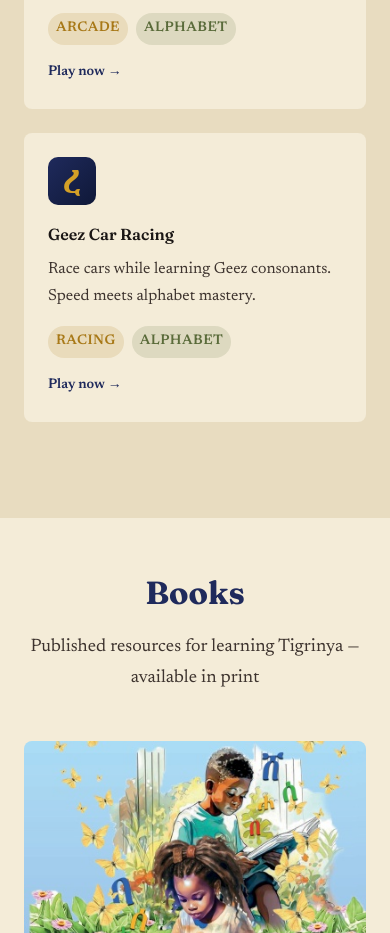
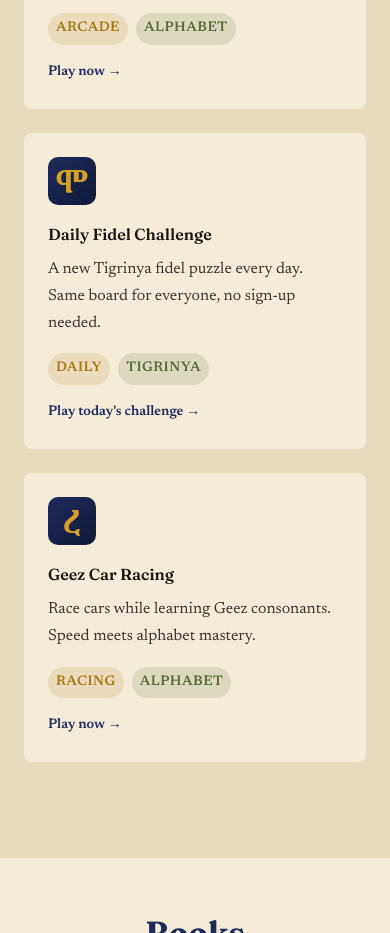
Before and after one commit to ydroberts/geezword.com, a plain HTML site: page index.html in a window 390 px wide. Shown: the part 5061-5994 px from the top of the page. Drawn offline with Linux system fonts and the light colour scheme.

Commit message:
Link the Daily Challenge from the homepage and site search
The /challenge landing page has existed since the previous commit but nothing
pointed at it -- no link in any page, script or nav. A landing page nobody can
reach promotes nothing, so this adds the two entry points the site already has
conventions for.

A fourth card in the Play category, matching the three beside it exactly:
icon, heading, one sentence, two tags, action link. It needed no CSS, which is
the point -- it inherits the existing .app-card grid and reflows at mobile the
same way its neighbours do.

The copy states what the thing is and nothing more: a daily Tigrinya puzzle,
the same board for everyone, no sign-up. DESIGN.md asks for editorial rather
than promotional tone, so it makes no claim about difficulty or fun.

The search index gets the matching entry. That array lists every app on the
site; leaving one out would be the inconsistency, not adding it.

The card points at /challenge rather than straight at
games.geezword.com/challenge. That keeps geezword.com as the promotional
surface and gives the social preview image somewhere to be shared from. It
costs a click, and the funnel will show it: visitors who bounce on the landing
page never reach the game, so challenge_opened under-counts relative to a
direct link. That tradeoff was chosen deliberately.

Verified against a local server mirroring vercel.json (cleanUrls, no trailing
slash), at 1440 and 375: card in the right place in the grid, inside the
viewport at both widths with no horizontal overflow, search finds it,
click-through reaches the landing page styled with navbar and footer, and its
CTA resolves to the production game. Every other page still returns 200 with
navigation unchanged.

Registration, admin, Firebase and Firestore are untouched, and nothing outside
these two files changed.

```diff
--- a/index.html
+++ b/index.html
@@ -203,6 +203,17 @@
             <span class="app-card-link">Play now &#8594;</span>
           </a>
 
+          <a href="/challenge" class="app-card">
+            <div class="app-card-icon icon-play">&#4638;</div>
+            <h4>Daily Fidel Challenge</h4>
+            <p>A new Tigrinya fidel puzzle every day. Same board for everyone, no sign-up needed.</p>
+            <div class="app-card-tags">
+              <span class="tag tag-play">Daily</span>
+              <span class="tag tag-learn">Tigrinya</span>
+            </div>
+            <span class="app-card-link">Play today&#39;s challenge &#8594;</span>
+          </a>
+
           <a href="https://racing.geezword.com" class="app-card">
             <div class="app-card-icon icon-play">&#4648;</div>
             <h4>Geez Car Racing</h4>
--- a/script.js
+++ b/script.js
@@ -31,6 +31,7 @@ document.addEventListener('DOMContentLoaded', () => {
     { name: 'Geez Fidel Marble Games', desc: 'Learn the Geez alphabet through a marble matching game', url: 'https://marbles.geezword.com', tags: 'game alphabet play' },
     { name: 'Sirate Kidase Tutor', desc: 'Interactive tutor for Orthodox Tewahedo Kidase liturgy', url: 'https://kidase.geezword.com', tags: 'learning culture liturgy' },
     { name: 'Geez Fidel Arcade', desc: 'Fifteen arcade and puzzle games for learning the Geez alphabet', url: 'https://arcade.geezword.com', tags: 'game arcade play alphabet live' },
+    { name: 'Daily Fidel Challenge', desc: 'A new Tigrinya fidel puzzle every day, free and without sign-up', url: '/challenge', tags: 'game daily challenge tigrinya alphabet play live' },
     { name: 'Geez Cycling', desc: 'Cycling game with Geez character challenges', url: 'apps.html', tags: 'game play cycling' },
     { name: 'Geez Car Racing', desc: 'Racing game while learning Geez consonants', url: 'https://racing.geezword.com', tags: 'game racing play live' },
     { name: 'Amharic Alphabet Reading', desc: 'Learn to read the Amharic alphabet with audio', url: 'apps.html', tags: 'learning reading amharic' },
```
